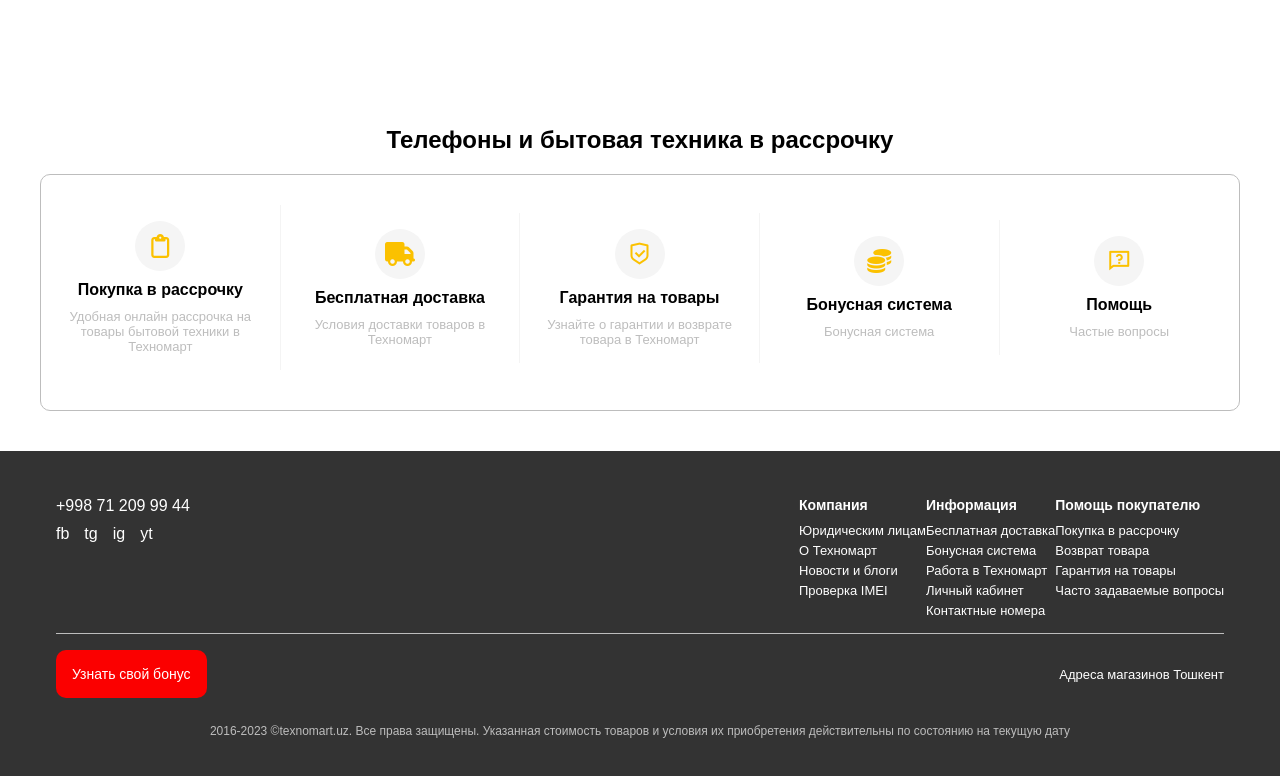
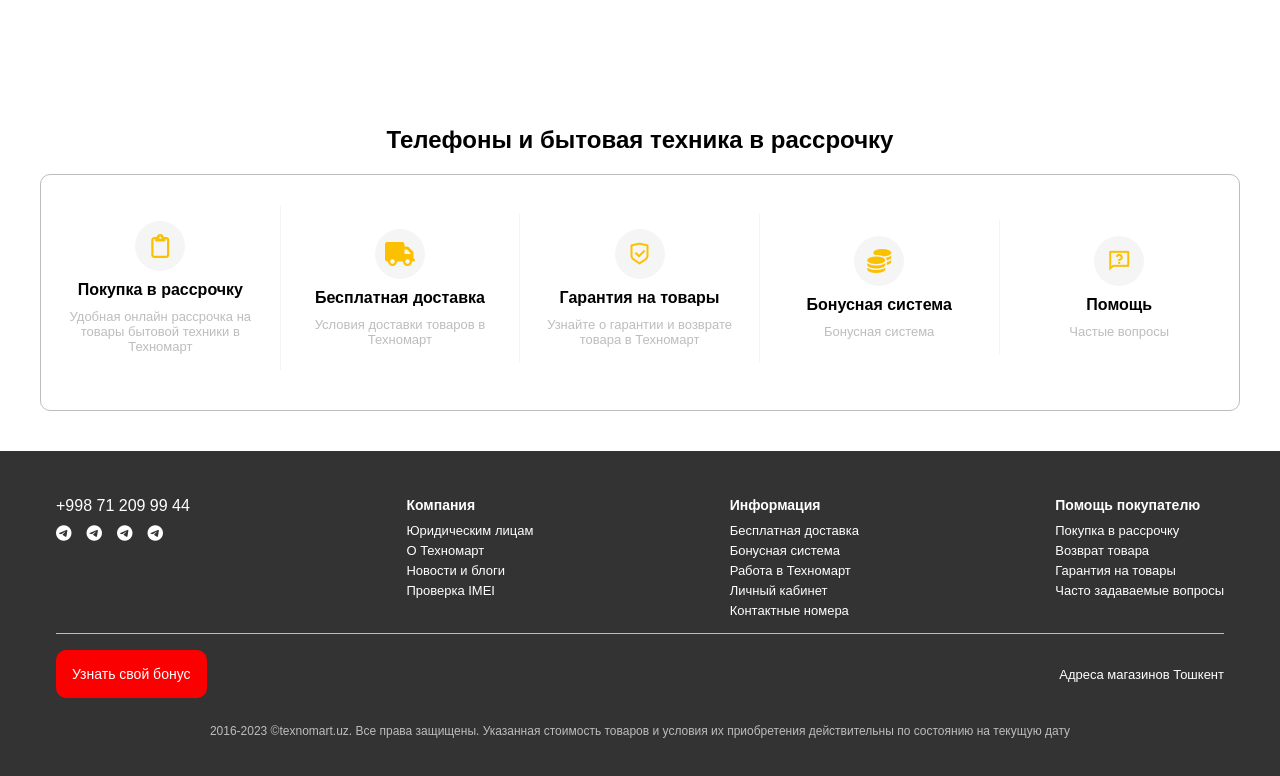
Before and after one commit to abdulazizsaidovcode/texnomart, a plain HTML site: page html/index.html in a window 1280 px wide. Shown: the part 2344-3120 px from the top of the page. Drawn offline with nearby package versions, Linux system fonts and the light colour scheme; no server answers.

Commit message:
slaom
Signed-off-by: Abdulazizsaidovcode <Abdulazizbey5@gmail.com>

```diff
--- a/html/index.html
+++ b/html/index.html
@@ -436,10 +436,14 @@
           <span class="phone-number">+998 71 209 99 44</span>
           <div class="social-links">
             <!-- Icons for Facebook, Telegram, Instagram, YouTube -->
-            <a href="#" class="social-icon">fb</a>
-            <a href="#" class="social-icon">tg</a>
-            <a href="#" class="social-icon">ig</a>
-            <a href="#" class="social-icon">yt</a>
+            <a href="#" class="social-icon"><i class="fa-brands fa-telegram"></i></a>
+            <a href="#" class="social-icon"><i class="fa-brands fa-telegram"></i></a>
+            <a href="#" class="social-icon"><i class="fa-brands fa-telegram"></i></a>
+            <a href="#" class="social-icon"><i class="fa-brands fa-telegram"></i></a>
+            <div  class="app_market_buttons">
+              <button></button>
+              <button></button>
+            </div>
           </div>
         </div>
         <div class="footer-nav">
--- a/scss/all-blocks/_footer.scss
+++ b/scss/all-blocks/_footer.scss
@@ -53,6 +53,7 @@
       @include flex;
       @include flex-r;
       @include justify-b;
+      width: $defolt--width-70-persent;
 
 
       .column {
```
Also changed, not shown: scss/main.css, 1 other file.
